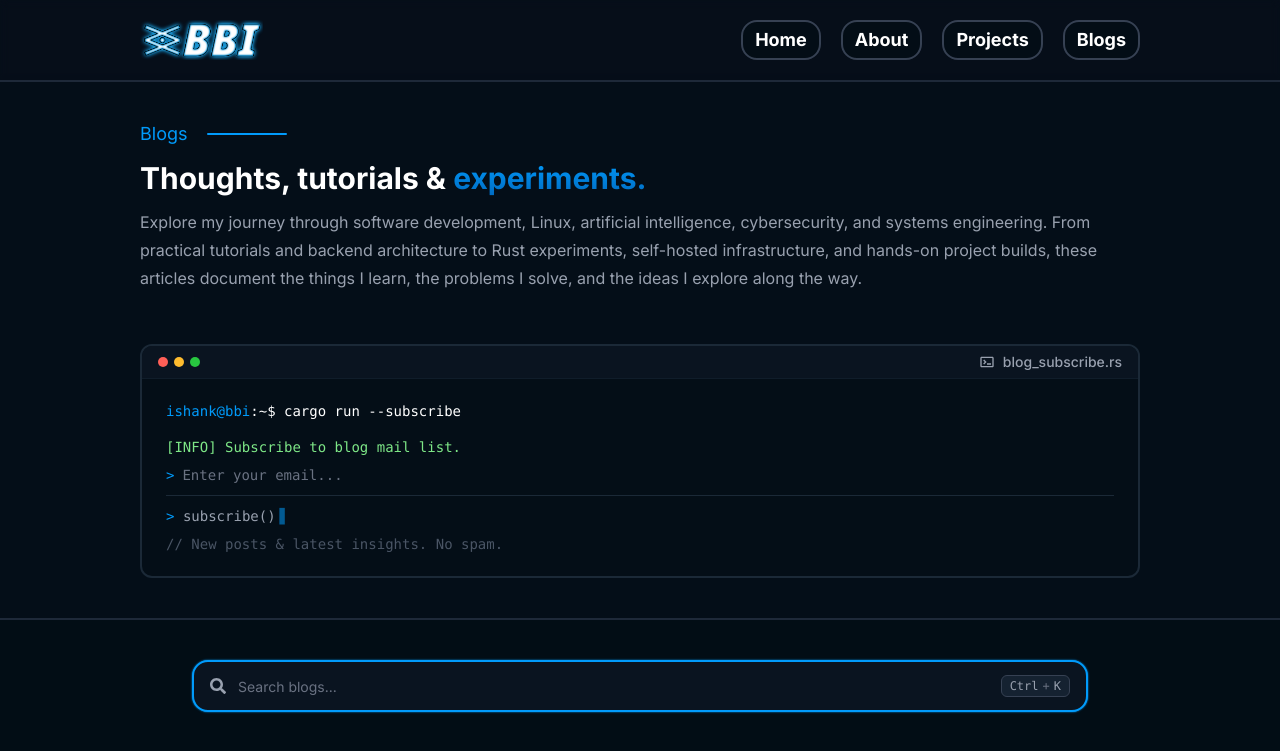
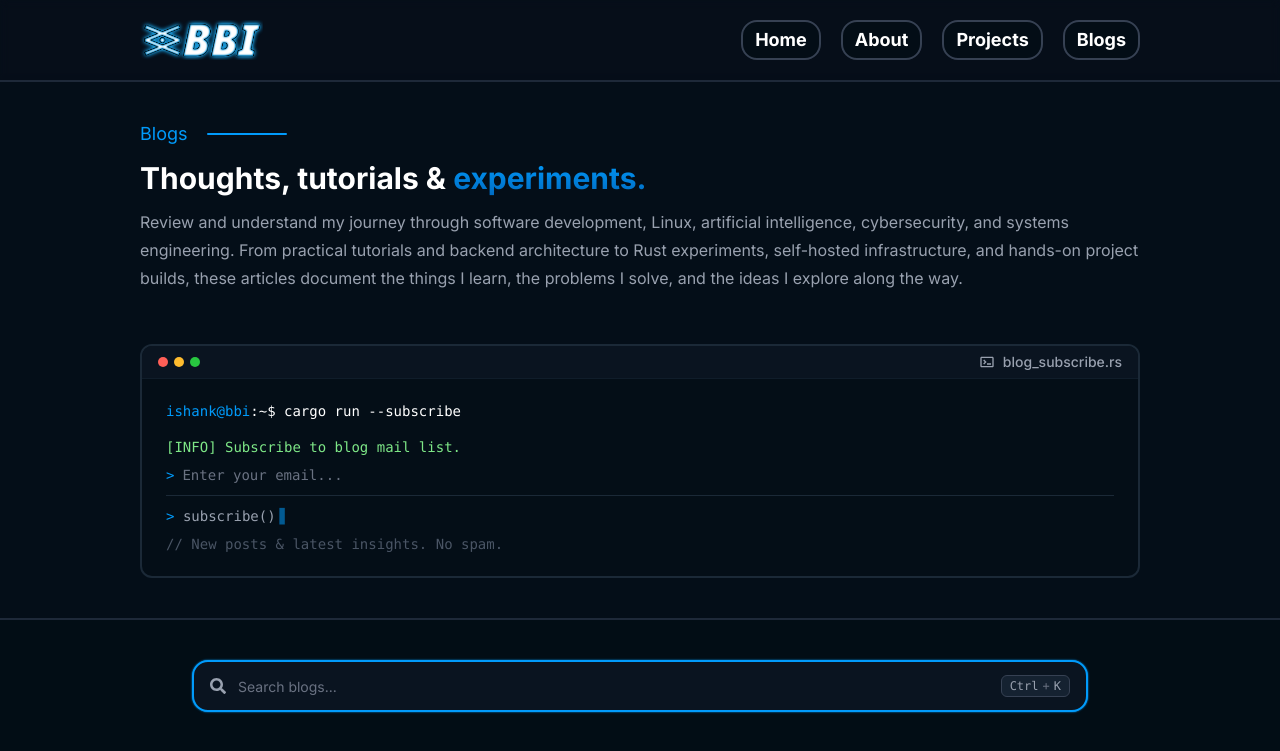
Before and after one commit to BIGBEASTISHANK/bigbeastishank.com, a Next.js app: page /blogs in a window 1280 px wide. Shown: the top 751 px of the page. Built offline with nearby package versions, Linux system fonts and the light colour scheme.

Commit message:
[FEAT] Started on blog content

```diff
--- a/src/components/Blogs.tsx
+++ b/src/components/Blogs.tsx
@@ -134,10 +134,10 @@ export default function BlogsComponent() {
 					</div>
 
 					<p className="flex flex-col gap-2 text-sm sm:text-base md:text-md text-gray-400 2xl:max-w-180 my-3 lg:text-left text-justify leading-7">
-						Explore my journey through software development, Linux, artificial intelligence, cybersecurity,
-						and systems engineering. From practical tutorials and backend architecture to Rust experiments,
-						self-hosted infrastructure, and hands-on project builds, these articles document the things I
-						learn, the problems I solve, and the ideas I explore along the way.
+						Review and understand my journey through software development, Linux, artificial intelligence,
+						cybersecurity, and systems engineering. From practical tutorials and backend architecture to
+						Rust experiments, self-hosted infrastructure, and hands-on project builds, these articles
+						document the things I learn, the problems I solve, and the ideas I explore along the way.
 					</p>
 				</motion.div>
 
--- /dev/null
+++ b/src/components/inner/BlogPostTable.tsx
@@ -0,0 +1,40 @@
+export default function PostsTable({ fields, fieldsData }: { fields: string[]; fieldsData: string[][] }) {
+	return (
+		<div className="overflow-x-auto mt-4" style={{ WebkitOverflowScrolling: "touch" }}>
+			<table className="w-full min-w-[600px] border-separate border-spacing-0 text-[#F6F9FC] font-sans rounded-lg overflow-hidden">
+				<thead>
+					<tr className="bg-[#1A1E23]">
+						{fields.map((field, i) => (
+							<th
+								key={i}
+								className={`${
+									i === 0 ? "rounded-tl-lg" : i === fields.length - 1 ? "rounded-tr-lg" : ""
+								} md:w-48 w-32 border border-[#1793D1] p-3 text-left font-bold whitespace-nowrap`}
+							>
+								{field}
+							</th>
+						))}
+					</tr>
+				</thead>
+				<tbody>
+					{fieldsData.map((row, i) => (
+						<tr key={i} className={i % 2 === 1 ? "bg-[#0A0C0E]" : "bg-[#050607]"}>
+							{row.map((cell, j) => (
+								<td
+									key={j}
+									className={`md:w-48 w-32 border-b border-r border-[#1793D1] p-3 whitespace-nowrap ${
+										j === 0 ? "border-l" : ""
+									} ${i === fieldsData.length - 1 && j === 0 ? "rounded-bl-lg" : ""} ${
+										i === fieldsData.length - 1 && j === row.length - 1 ? "rounded-br-lg" : ""
+									}`}
+								>
+									{cell}
+								</td>
+							))}
+						</tr>
+					))}
+				</tbody>
+			</table>
+		</div>
+	);
+}
```
